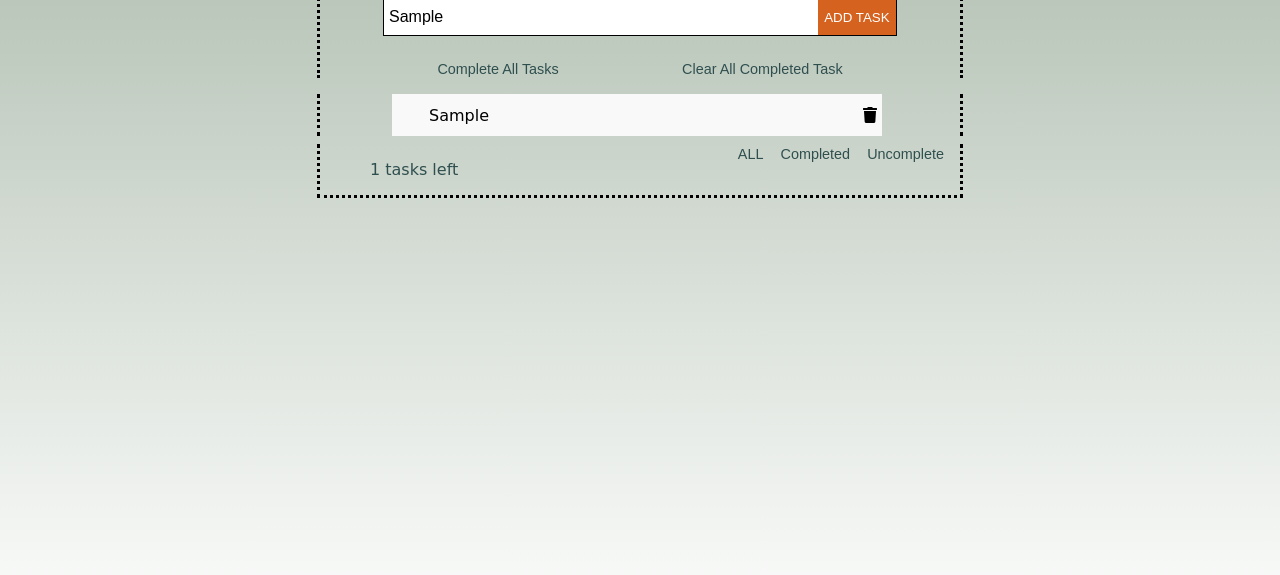
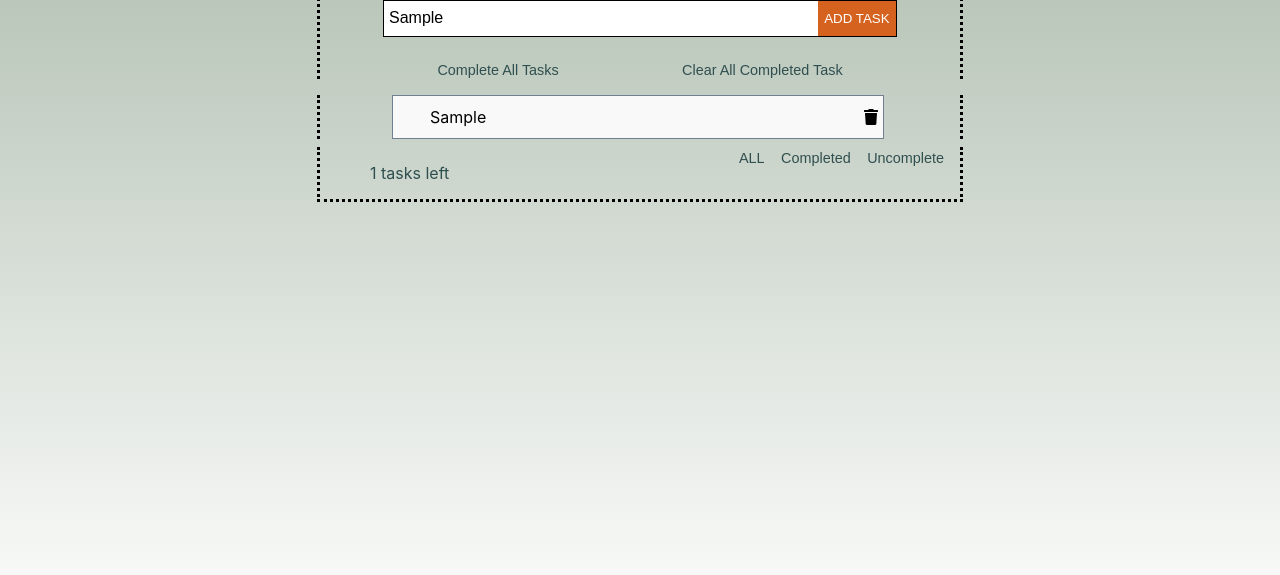
Before and after one commit to AbhishekV9/todo_app2, a plain HTML site: page index.html in a window 1280 px wide. Both pictures are taken after typing "Sample" into the empty fields and a click on the button "ADD TASK". Shown: the part 149-724 px from the top of the page. Drawn offline with Linux system fonts and the light colour scheme.

Commit message:
added some more style

```diff
--- a/style.css
+++ b/style.css
@@ -1,7 +1,7 @@
 body{
     margin:0;
     background-image: linear-gradient(#abbaab,#ffffff);
-    font-family: cursive;
+    font-family: -apple-system, BlinkMacSystemFont, 'Segoe UI', Roboto, Oxygen, Ubuntu, Cantarell, 'Open Sans', 'Helvetica Neue', sans-serif;
 }
 
 
@@ -86,6 +86,7 @@ ul div{
     padding: 5px;
     margin-left:2rem;
     position: relative;
+    border:1px solid slategrey;
 }
 
 ul div li{
@@ -171,7 +172,7 @@ ul .complete::before {
 
 
   @media screen and (max-width:550px){
-    body{
+       body{
         margin: 0;
     }
     main{
```
